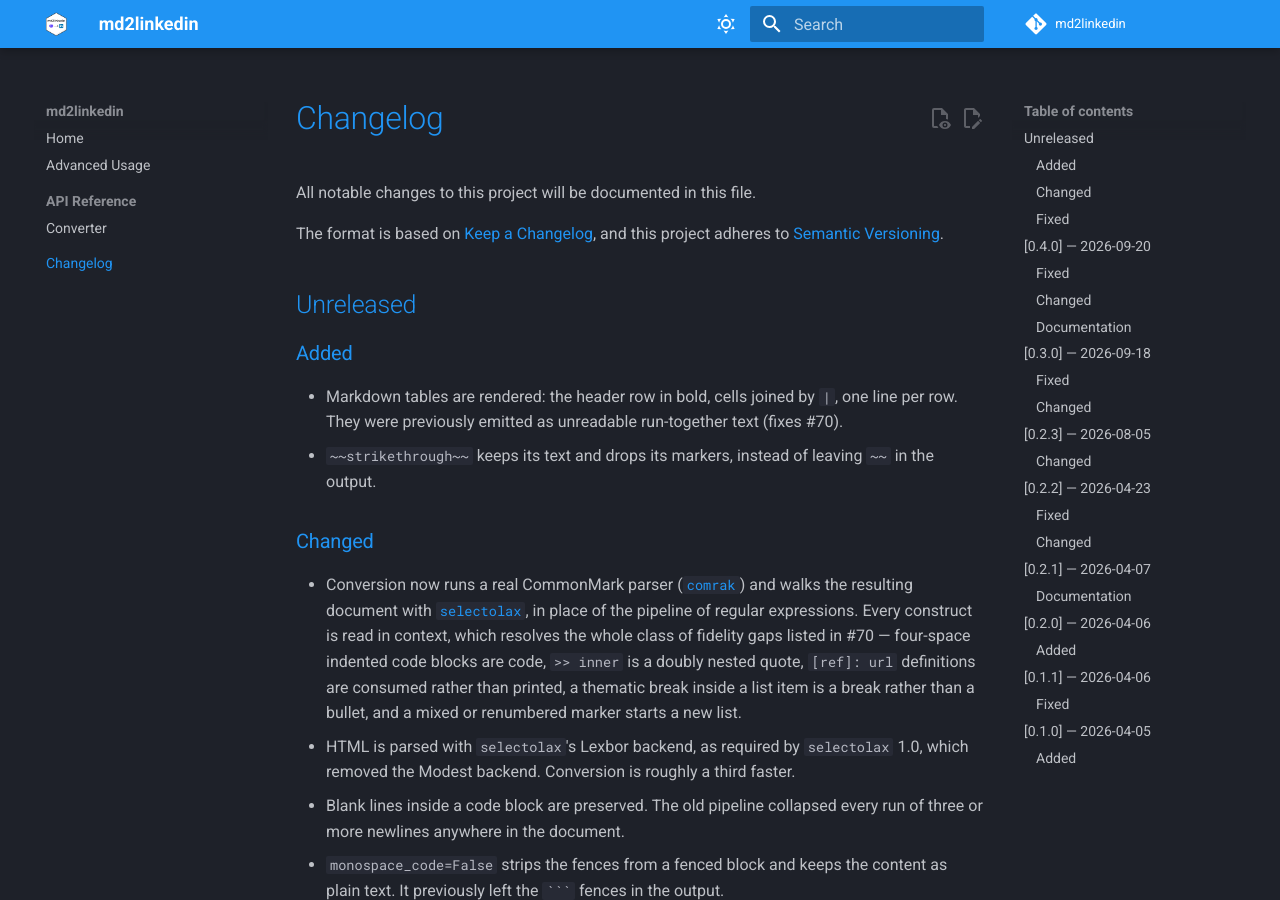
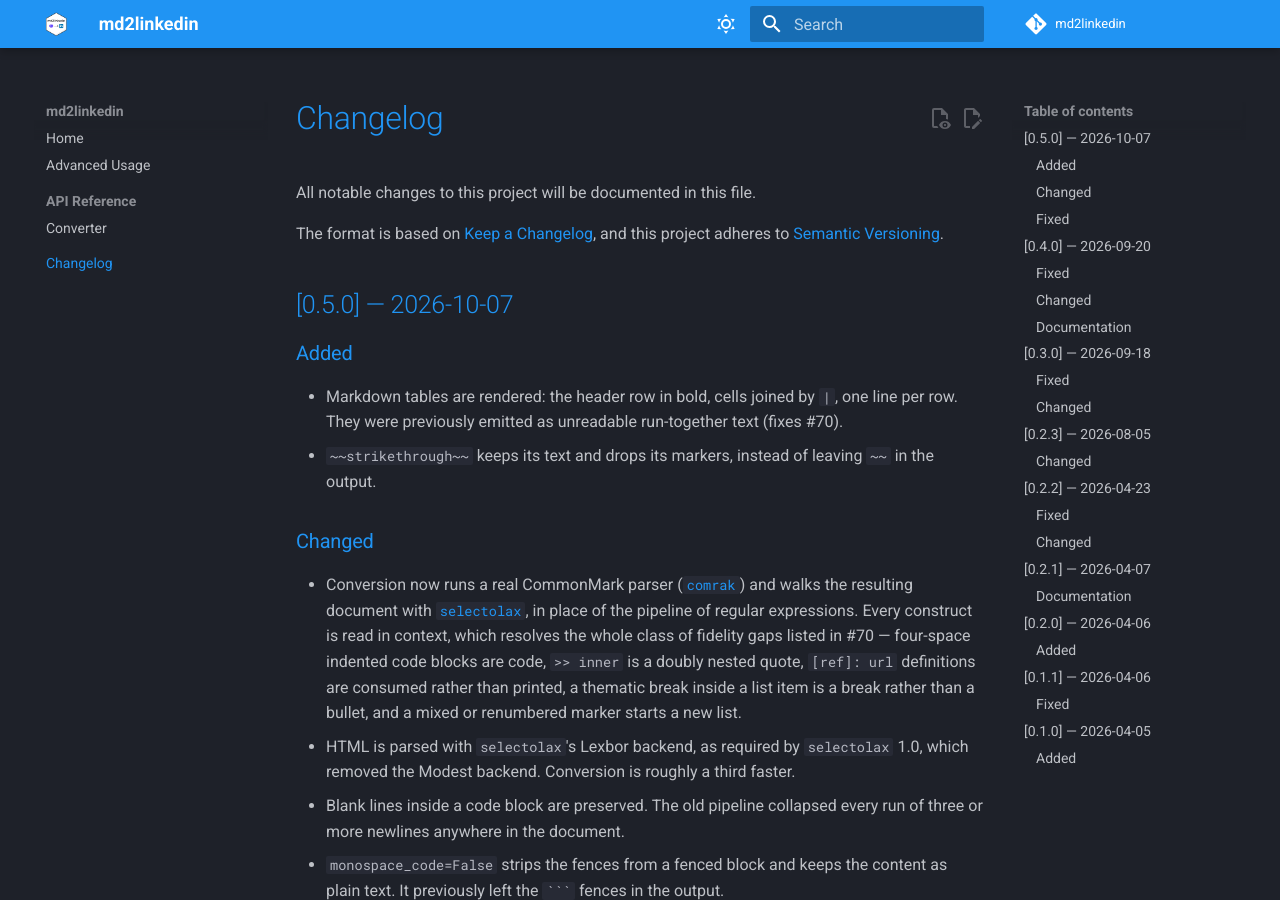
Before and after one commit to IndrajeetPatil/md2linkedin, an MkDocs documentation site: the page built from docs/changelog.md, in a window 1280 px wide and 900 px high. Built offline with MkDocs 1.6.1 and Material for MkDocs 9.7.7, drawn with Linux system fonts in a browser that asks for light colours; comment, search, counter and statistics services are not loaded.

```diff
--- a/docs/changelog.md
+++ b/docs/changelog.md
@@ -5,7 +5,7 @@ All notable changes to this project will be documented in this file.
 The format is based on [Keep a Changelog](https://keepachangelog.com/en/1.1.0/),
 and this project adheres to [Semantic Versioning](https://semver.org/spec/v2.0.0.html).
 
-## Unreleased
+## [0.5.0] — 2026-10-07
 
 ### Added
 
--- a/pyproject.toml
+++ b/pyproject.toml
@@ -1,6 +1,6 @@
 [project]
 name = "md2linkedin"
-version = "0.4.0"
+version = "0.5.0"
 description = "Convert Markdown to LinkedIn-friendly Unicode text"
 readme = "README.md"
 authors = [
```
Also changed, not shown: CHANGELOG.md (+1 -1 lines), 1 other file.
